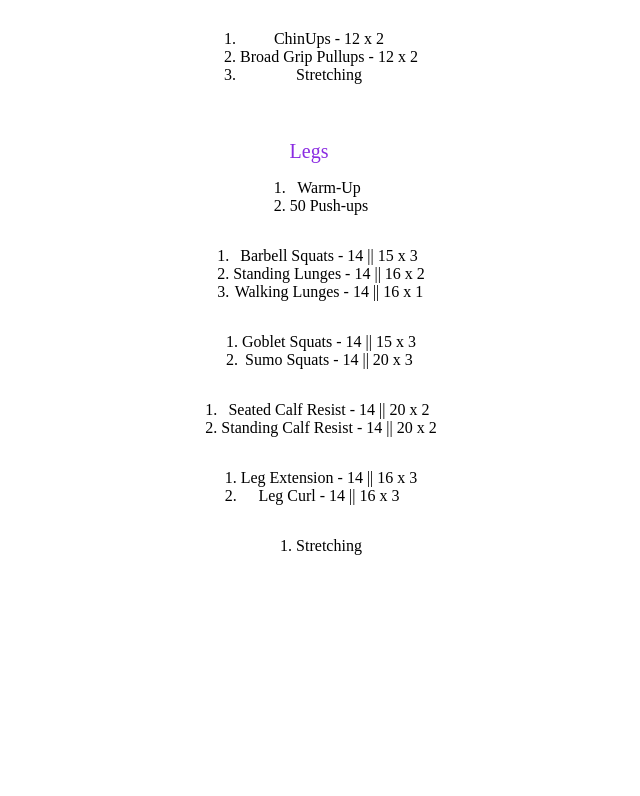
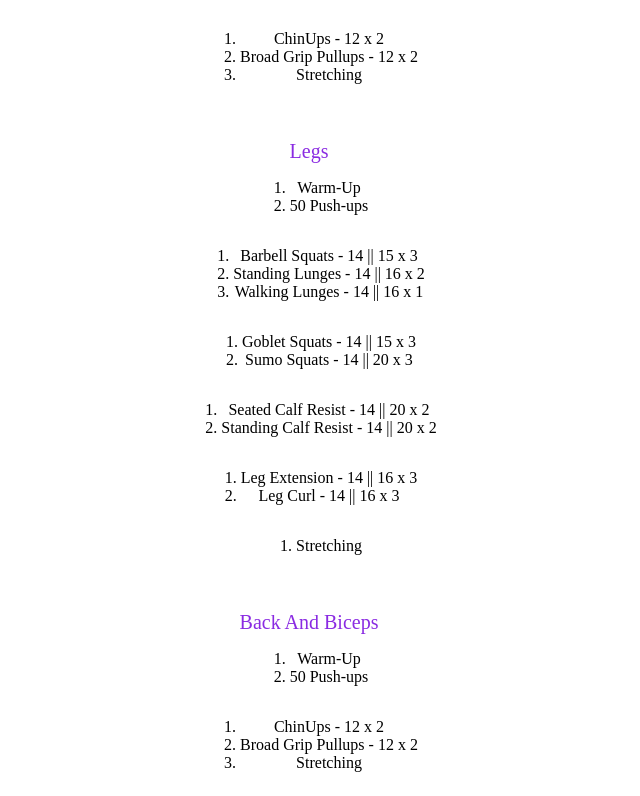
Before and after one commit to IlIIIlIIIlIlIlI/workout-plan, a React (Create React App) app: page / in a window 1280 px wide. Shown: the part 881-1677 px from the top of the page, without its empty margins (331-971 px from the left). Before the commit the page ends 1460 px from the top, so only its background shows below. Built offline with nearby package versions, Linux system fonts and the light colour scheme.

Commit message:
back bicets

```diff
--- a/src/App.tsx
+++ b/src/App.tsx
@@ -2,6 +2,7 @@ import React from 'react';
 import AbsAndCardio from './AbsAndCardio';
 import CST from './CST';
 import Legs from './Legs';
+import BackAndBiceps from './BackAndBiceps';
 
 function App() {
   return (
@@ -11,6 +12,8 @@ function App() {
       <CST />
 
       <Legs />
+
+      <BackAndBiceps />
     </div>
   );
 }
--- /dev/null
+++ b/src/BackAndBiceps/BackAndBiceps.tsx
@@ -0,0 +1,21 @@
+import React from 'react';
+
+function BackAndBiceps() {
+  return (
+    <div className='main'>
+      <div className='date'>Back And Biceps</div>
+      <ol>
+        <li>Warm-Up</li>
+        <li>50 Push-ups</li>
+      </ol>
+
+      <ol>
+        <li>ChinUps - 12 x 2</li>
+        <li>Broad Grip Pullups - 12 x 2</li>
+        <li>Stretching</li>
+      </ol>
+    </div>
+  );
+}
+
+export default BackAndBiceps;
--- /dev/null
+++ b/src/BackAndBiceps/index.ts
@@ -0,0 +1 @@
+export { default } from './BackAndBiceps';
```
